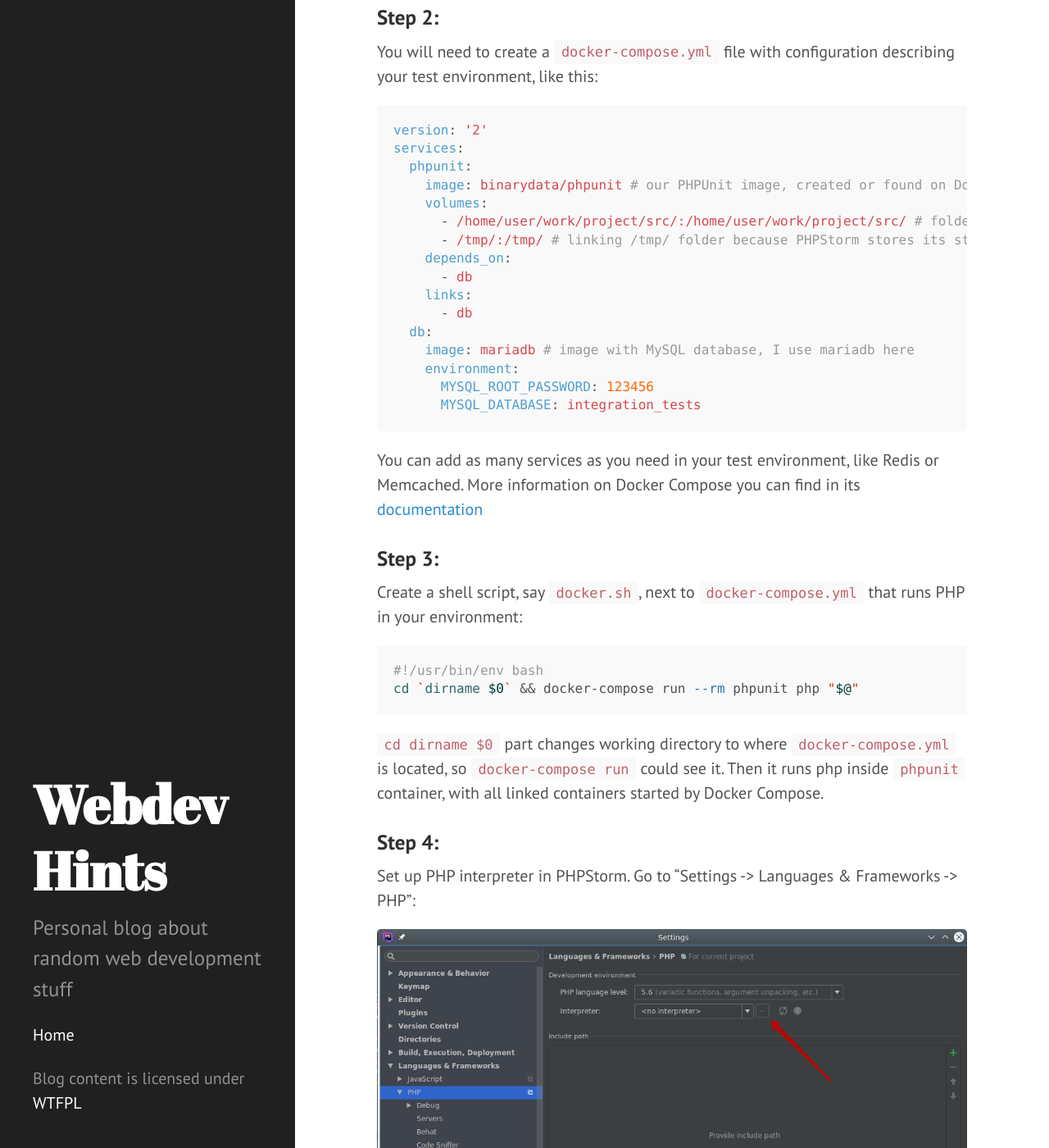
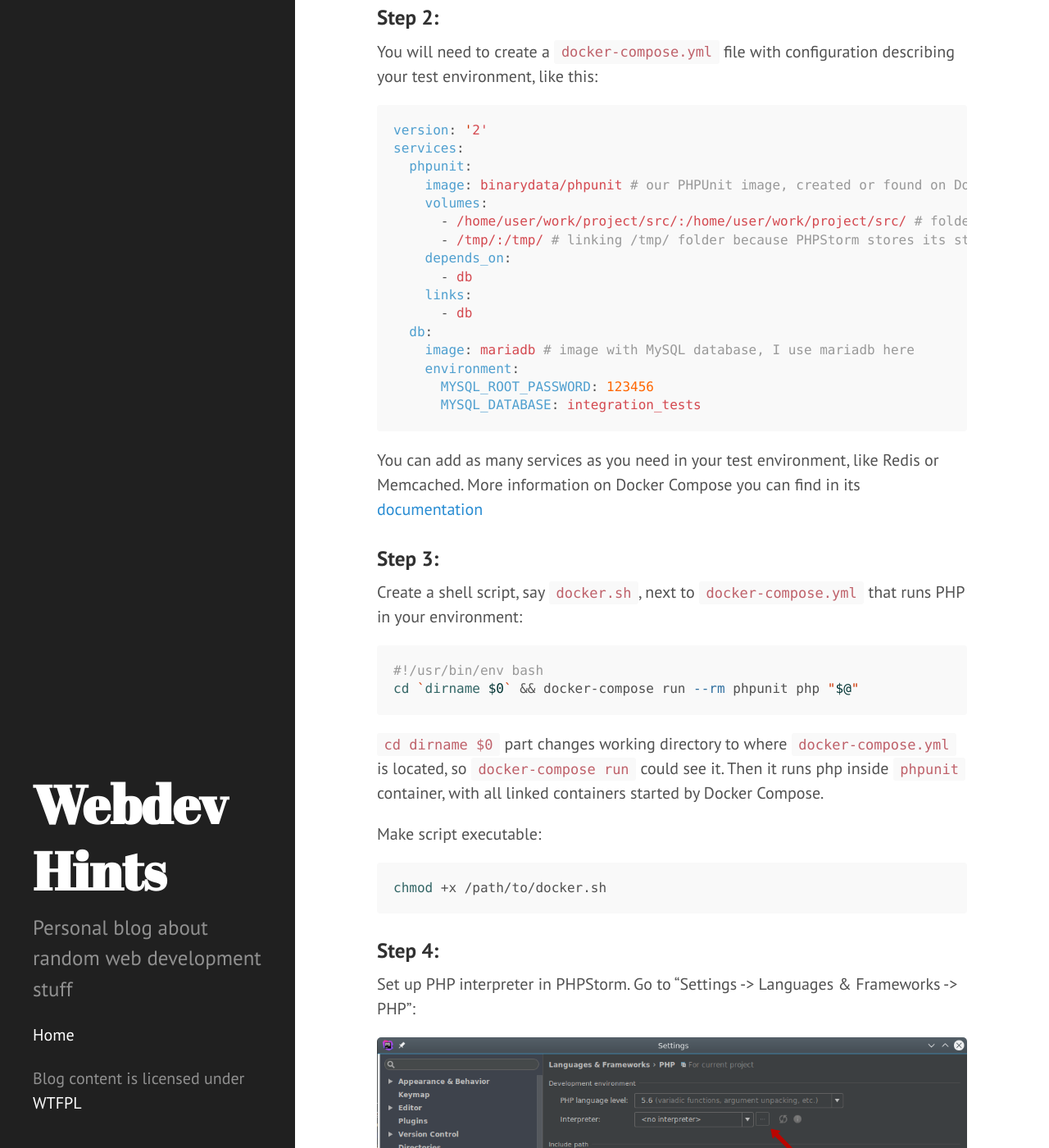
Before and after one commit to binary-data/binary-data.github.io, a Jekyll site: the page built from _posts/2016-06-14-running-integration-tests-phpstorm-phpunit-docker.md, in a window 1280 px wide and 1400 px high, scrolled down 950 px. Shown: the whole window at 82% size. Built offline with Jekyll 4.4.1, drawn with Linux system fonts in a browser that asks for light colours; comment, search, counter and statistics services are not loaded.

Commit message:
Minor updates

````diff
--- a/_posts/2016-06-14-running-integration-tests-phpstorm-phpunit-docker.md
+++ b/_posts/2016-06-14-running-integration-tests-phpstorm-phpunit-docker.md
@@ -29,7 +29,7 @@ services:
   phpunit:
     image: binarydata/phpunit # our PHPUnit image, created or found on Docker Hub
     volumes:
-      - /home/user/work/project/src/:/home/user/work/project/src/ # folder where project resides
+      - /home/user/work/project/src/:/home/user/work/project/src/ # folder where project resides. Should have same path
       - /tmp/:/tmp/ # linking /tmp/ folder because PHPStorm stores its stuff there
     depends_on:
       - db
@@ -53,6 +53,12 @@ cd `dirname $0` && docker-compose run --rm phpunit php "$@"
 ```
 
 `cd dirname $0` part changes working directory to where `docker-compose.yml` is located, so `docker-compose run` could see it. Then it runs php inside `phpunit` container, with all linked containers started by Docker Compose.
+
+Make script executable:
+
+```bash
+chmod +x /path/to/docker.sh
+```
 
 ### Step 4:
 Set up PHP interpreter in PHPStorm. Go to "Settings -> Languages & Frameworks -> PHP":
````
